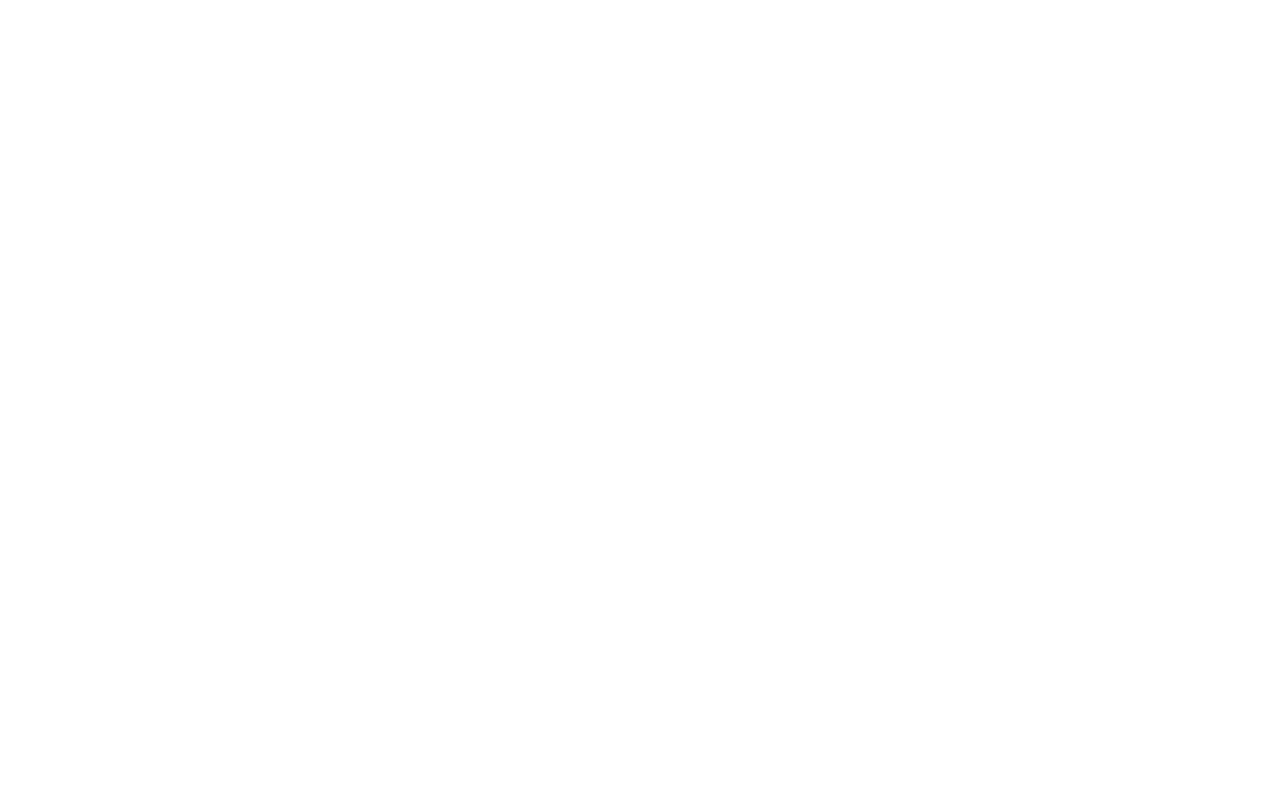
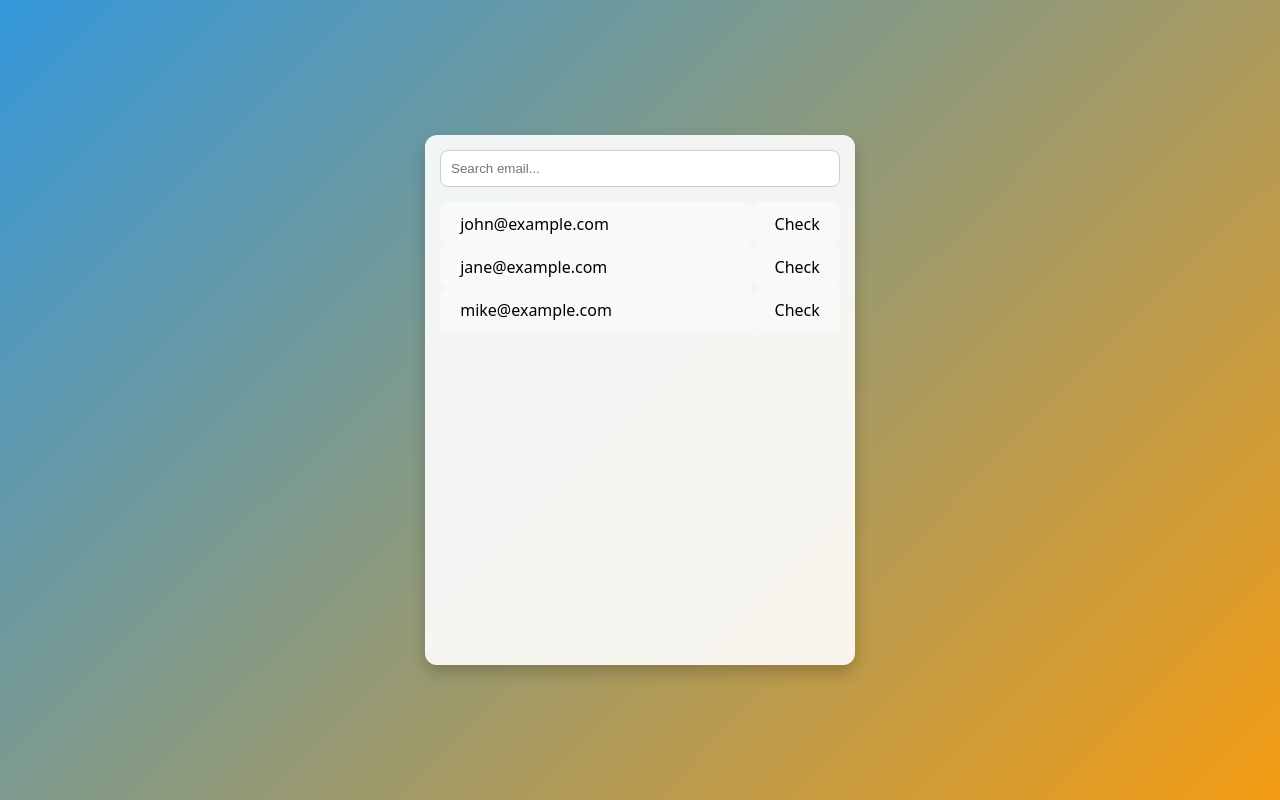
Before and after one commit to Bl0u/Form, a React (Vite) app: page /Responses in a window 1280 px wide. Before the commit this address had no page. Built offline with nearby package versions, Linux system fonts and the light colour scheme.

Commit message:
All working

```diff
--- a/package.json
+++ b/package.json
@@ -10,6 +10,8 @@
     "preview": "vite preview"
   },
   "dependencies": {
+    "@popperjs/core": "^2.11.8",
+    "bootstrap": "^5.3.3",
     "react": "^19.0.0",
     "react-dom": "^19.0.0",
     "react-router-dom": "^7.3.0"
--- a/src/App.tsx
+++ b/src/App.tsx
@@ -3,6 +3,7 @@
 import DisplayFormComponents from './Components/DisplayFormComponents';
 import GeneratedForm from './Components/GeneratedForm';
 import ThankYouPage from './Components/ThankYouPage';
+import Responses from './Components/Responses';
 
 function App() {
   return (
@@ -11,6 +12,7 @@
         <Route path="/" element={<DisplayFormComponents />} />
         <Route path="/form" element={<GeneratedForm />} />
         <Route path="/thank-you" element={<ThankYouPage />} />
+        <Route path="/Responses" element={<Responses />} />
       </Routes>
     </Router>
   );
--- /dev/null
+++ b/src/Components/CheckResponseButton.tsx
@@ -0,0 +1,21 @@
+import React from 'react';
+
+interface CheckResponseButtonProps {
+  email: string;
+}
+
+export default function CheckResponseButton({ email }: CheckResponseButtonProps) {
+  const handleCheck = () => {
+    console.log(`Checked response for: ${email}`);
+  };
+
+  return (
+    <button
+      onClick={() => handleCheck()}
+      className="btn btn-sm btn-primary"
+      style={{ marginLeft: 'auto' }}
+    >
+      Check
+    </button>
+  );
+}
--- a/src/Components/DisplayFormComponents.tsx
+++ b/src/Components/DisplayFormComponents.tsx
@@ -7,7 +7,8 @@
 import CheckBoxFieldLabel from './CheckBoxFieldLabel';
 import RadioFieldLabel from './RadioFieldLabel';
 import AskAi from './AskAi';
-
+import ResponsesBtn from './ResponsesBtn';
+import { useNavigate } from 'react-router-dom';
 interface FormMetadata {
   logo: string;
   name: string;
@@ -39,7 +40,7 @@
     name: '',
     field: ''
   });
-
+  const navigate = useNavigate();
   const handleAiRequest = async (message: string) => {
     try {
       const response = await fetch(import.meta.env.VITE_API_URL, {
@@ -344,6 +345,7 @@
         }}>
           {!isPreview && (
             <>
+              <ResponsesBtn onClick={() => navigate('/Responses')} />
               <TxtArea handleClick={() => handleAddField('textarea')} />
               <RadioArea handleClick={() => handleAddField('radio')} />
               <Checkbox handleClick={() => handleAddField('checkbox')} />
--- a/src/Components/Responses.tsx
+++ b/src/Components/Responses.tsx
@@ -0,0 +1,74 @@
+import React, { useState } from 'react';
+import UserResponse from './UserResponse';
+import SearchForUserResponseBtn from './SearchForUserResponseBtn';
+
+interface EmailItem {
+  email: string;
+}
+
+export default function Responses() {
+  const emails: EmailItem[] = [
+    { email: 'john@example.com' },
+    { email: 'jane@example.com' },
+    { email: 'mike@example.com' },
+  ];
+
+  const [filteredEmails, setFilteredEmails] = useState<EmailItem[]>(emails);
+
+  const handleClick = (email: string) => {
+    console.log('Selected:', email);
+  };
+
+  const handleSearch = (query: string) => {
+    if (query.trim() === '') {
+      setFilteredEmails(emails);
+    } else {
+      setFilteredEmails(
+        emails.filter((emailItem) =>
+          emailItem.email.toLowerCase().includes(query.toLowerCase())
+        )
+      );
+    }
+  };
+
+  return (
+    <div
+      style={{
+        display: 'flex',
+        justifyContent: 'center',
+        alignItems: 'center',
+        height: '100vh',
+        width: '100vw',
+        background: 'linear-gradient(135deg, #3498db, #f39c12)',
+      }}
+    >
+      <div
+        style={{
+          overflowY: 'auto',
+          height: '500px',
+          width: '400px',
+          padding: '15px',
+          borderRadius: '12px',
+          boxShadow: '0 8px 16px rgba(0,0,0,0.2)',
+          backgroundColor: 'rgba(255,255,255,0.9)',
+        }}
+      >
+        <SearchForUserResponseBtn onSearch={handleSearch} />
+
+        {filteredEmails.map((emailItem, index) => (
+          <UserResponse
+            key={index}
+            user={emailItem.email}
+            handleClick={handleClick}
+          />
+        ))}
+
+        {filteredEmails.length === 0 && (
+          <p style={{ textAlign: 'center', color: '#777', marginTop: '10px' }}>
+            No emails found.
+          </p>
+        )}
+      </div>
+    </div>
+  );
+}
--- /dev/null
+++ b/src/Components/ResponsesBtn.tsx
@@ -0,0 +1,12 @@
+import React from 'react'
+
+interface Props {
+  onClick: () => void;
+}
+const ResponsesBtn = ({ onClick }: Props) => {
+  return (
+    <button onClick={onClick}>Responses</button>
+  )
+}
+
+export default ResponsesBtn
--- /dev/null
+++ b/src/Components/SearchForUserResponseBtn.tsx
@@ -0,0 +1,32 @@
+import React, { useState } from 'react';
+
+interface SearchProps {
+  onSearch: (query: string) => void;
+}
+
+export default function SearchForUserResponseBtn({ onSearch }: SearchProps) {
+  const [query, setQuery] = useState('');
+
+  const handleChange = (e: React.ChangeEvent<HTMLInputElement>) => {
+    const value = e.target.value;
+    setQuery(value);
+    onSearch(value);
+  };
+
+  return (
+    <div style={{ marginBottom: '15px', display: 'flex', gap: '8px' }}>
+      <input
+        type="text"
+        value={query}
+        onChange={handleChange}
+        placeholder="Search email..."
+        style={{
+          padding: '10px',
+          flex: 1,
+          borderRadius: '8px',
+          border: '1px solid #ccc',
+        }}
+      />
+    </div>
+  );
+}
--- /dev/null
+++ b/src/Components/UserResponse.tsx
@@ -0,0 +1,23 @@
+import React from 'react';
+import CheckResponseButton from './CheckResponseButton';
+
+interface Info {
+  user: string;
+  handleClick: (email: string) => void;
+}
+
+export default function UserResponse({ user, handleClick }: Info) {
+  return (
+    <div style={{ display: 'flex', alignItems: 'center' }}>
+      <button
+        onClick={() => handleClick(user)}
+        type="button"
+        className="list-group-item list-group-item-action"
+        style={{ flex: 1, textAlign: 'left' }}
+      >
+        {user}
+      </button>
+      <CheckResponseButton email={user} />
+    </div>
+  );
+}
```
Also changed, not shown: 2 other files (tests, documents, lock files or other folders).
